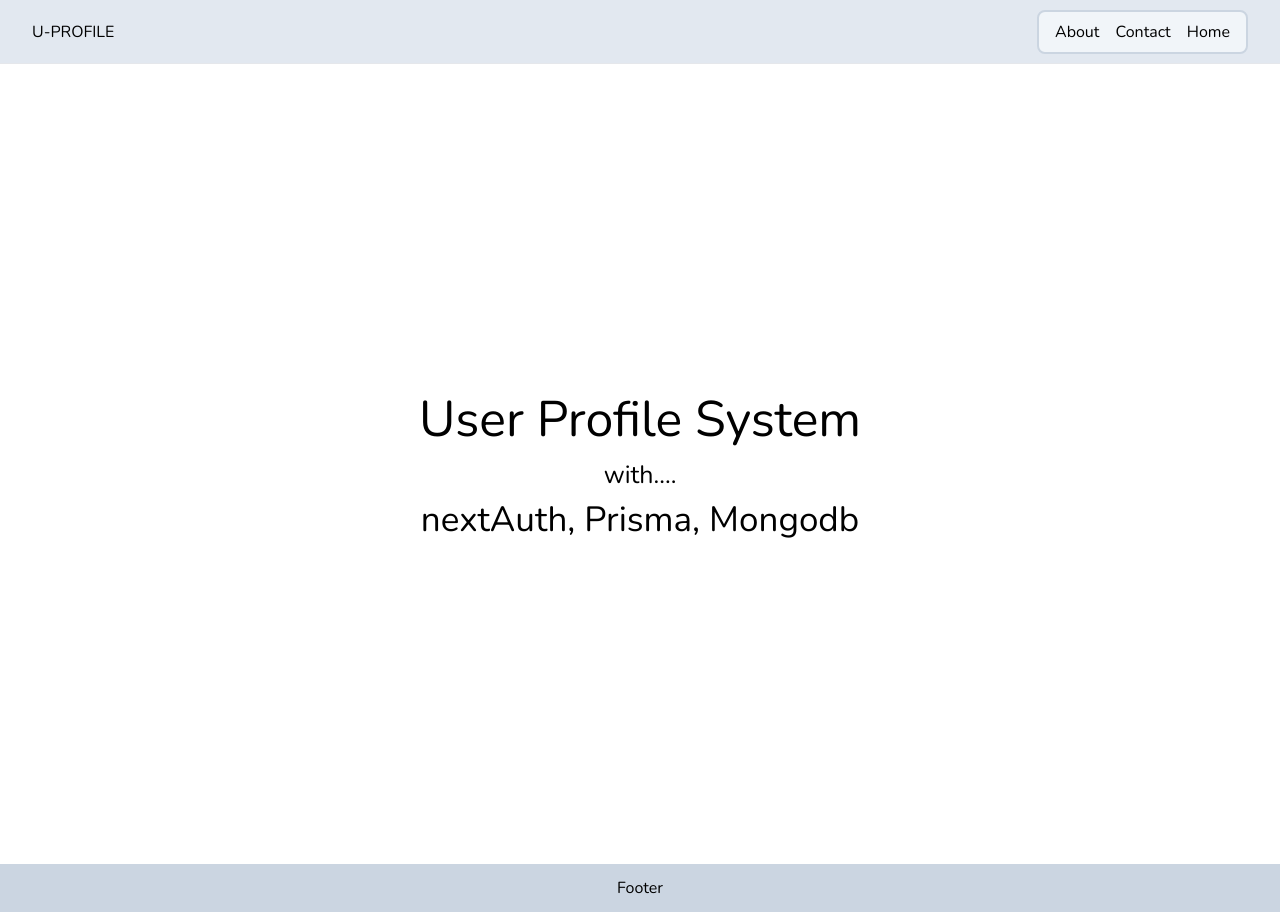
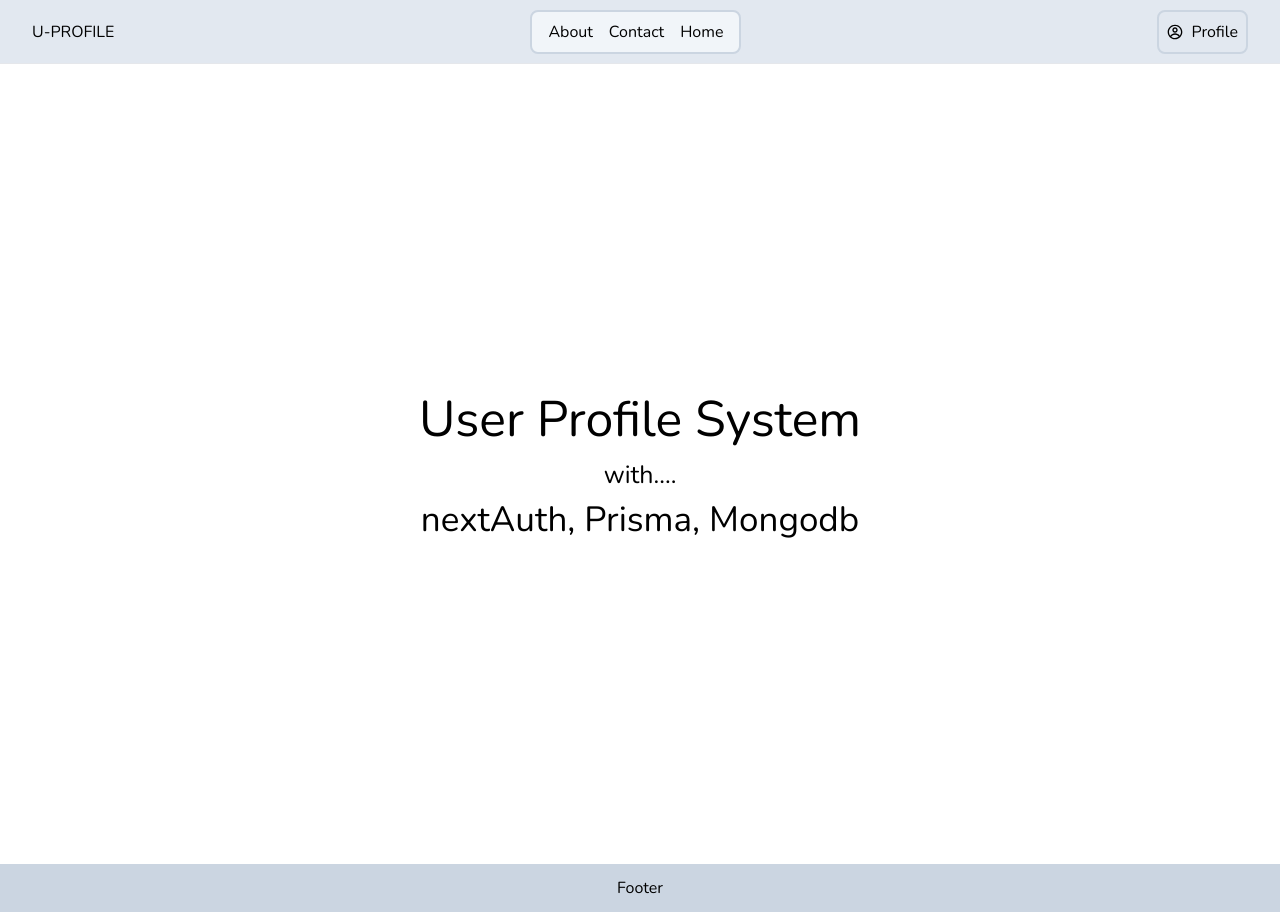
Before and after one commit to LiponRoy/profile-with-nextauth, a Next.js app: page / in a window 1280 px wide. Built offline with nearby package versions, Linux system fonts and the light colour scheme.

Commit message:
created profile dropdown

```diff
--- a/app/globals.css
+++ b/app/globals.css
@@ -27,11 +27,8 @@
 /* Navbar */
 
 .nav-container{
-  @apply relative w-full h-16 bg-slate-200 flex-between px-8 border-b
+  @apply relative w-full h-16 bg-slate-200 flex-between px-8 border-b z-50
 }
 .nav-toggle{
-  @apply absolute fixed top-16 left-0 right-0 flex justify-center items-start md:hidden  bg-slate-200 rounded-b-md p-4 border-t border-slate-400 shadow-[rgba(50,50,93,0.25)_0px_6px_12px_-2px,_rgba(0,0,0,0.3)_0px_3px_7px_-3px]
+  @apply absolute fixed top-16 left-0 right-0 flex justify-center items-start md:hidden  bg-slate-200 p-4 border-t border-slate-400 shadow-[rgba(50,50,93,0.25)_0px_6px_12px_-2px,_rgba(0,0,0,0.3)_0px_3px_7px_-3px]
 }
-.nav-toggle{
-  @apply absolute fixed top-16 left-0 right-0 flex justify-center items-start md:hidden  bg-slate-200 rounded-b-md p-4 border-t border-slate-400 shadow-[rgba(50,50,93,0.25)_0px_6px_12px_-2px,_rgba(0,0,0,0.3)_0px_3px_7px_-3px]
-}
--- a/components/Nevbar.tsx
+++ /dev/null
@@ -1,53 +0,0 @@
-"use client"
-import { Logo } from '.'
-import { navItem } from '@/constants'
-import Link from 'next/link'
-import { useState } from 'react';
-import { FaAlignJustify } from "react-icons/fa";
-import { RxCross2 } from "react-icons/rx";
-
-
-const Nevbar = () => {
-    const [toggle, setToggle] = useState(false);
-
-    const changeToggle = () => {
-        setToggle(!toggle);
-        console.log(toggle)
-    }
-
-
-    return (
-        <div className='nav-container'>
-            <Logo title="U-PROFILE" />
-            <div className='hidden md:flex bg-slate-100 p-2 rounded-lg border-2 border-slate-300'>
-                {navItem.map((value) => (
-
-                    <Link href={value.url} key={value.id}>
-                        <span className=' px-2 hover:text-slate-400'>{value.item}</span>
-                    </Link>
-
-                ))}
-            </div>
-            <div className="md:hidden ">
-                <div onClick={() => changeToggle()} className=" cursor-pointer">
-                    {toggle ? <RxCross2 /> : <FaAlignJustify />}
-
-                </div>
-            </div>
-
-
-            {toggle && <div className="nav-toggle">
-                {navItem.map((value) => (
-
-                    <Link className=' mx-2' onClick={() => changeToggle()} href={value.url} key={value.id}>
-                        <span className=' hover:text-slate-400 my-16'>{value.item}</span>
-                    </Link>
-
-                ))}
-            </div>}
-
-        </div>
-    )
-}
-
-export default Nevbar
--- a/components/index.tsx
+++ b/components/index.tsx
@@ -1,5 +1,5 @@
 import React from 'react'
-import Nevbar from './Nevbar'
+import Nevbar from './navbar/Nevbar'
 import Footer from './Footer'
 import Logo from './navbar/Logo'
 
--- /dev/null
+++ b/components/navbar/Nevbar.tsx
@@ -0,0 +1,107 @@
+'use client';
+import { Logo } from '..';
+import {
+	navItem,
+	profileItem,
+} from '@/constants';
+import Link from 'next/link';
+import { useState } from 'react';
+import { FaAlignJustify } from 'react-icons/fa';
+import { RxCross2 } from 'react-icons/rx';
+import { CgProfile } from 'react-icons/cg';
+
+const Nevbar = () => {
+	const [toggle, setToggle] = useState(false);
+	const [profileToggle, setProfileToggle] =
+		useState(false);
+
+	const changeToggle = () => {
+		setToggle(!toggle);
+	};
+	const changeProfileToggle = () => {
+		setProfileToggle(!profileToggle);
+		console.log(profileToggle);
+	};
+
+	return (
+		<div className="nav-container">
+			<Logo title="U-PROFILE" />
+			<div className="hidden md:flex bg-slate-100 p-2 rounded-lg border-2 border-slate-300">
+				{navItem.map((value) => (
+					<Link href={value.url} key={value.id}>
+						<span className=" px-2 hover:text-slate-400">
+							{value.item}
+						</span>
+					</Link>
+				))}
+			</div>
+			<div className="md:hidden ">
+				<div
+					onClick={() => changeToggle()}
+					className=" cursor-pointer"
+				>
+					{!toggle && <FaAlignJustify />}
+				</div>
+			</div>
+
+			{toggle && (
+				<div className="nav-toggle relative">
+					{navItem.map((value) => (
+						<Link
+							className=" mx-2"
+							onClick={() => changeToggle()}
+							href={value.url}
+							key={value.id}
+						>
+							<span className=" hover:text-slate-400 my-16">
+								{value.item}
+							</span>
+						</Link>
+					))}
+					<div
+						onClick={() => changeToggle()}
+						className=" absolute right-8 cursor-pointer"
+					>
+						<RxCross2 />
+					</div>
+				</div>
+			)}
+
+			<div
+				onClick={() => changeProfileToggle()}
+				className=" cursor-pointer flex justify-center items-center gap-2 border-2 border-slate-300 rounded-lg p-2"
+			>
+				<CgProfile />
+				<span>Profile</span>
+			</div>
+
+			{profileToggle && (
+				<div
+					onClick={() => changeProfileToggle()}
+					className=" justify-center
+          items-center
+          flex
+          overflow-x-hidden
+          overflow-y-auto
+          absolute right-6 top-16
+          z-40
+          outline-none
+          focus:outline-none
+          bg-neutral-800/90
+          rounded-md
+          "
+				>
+					<div className="flex flex-col justify-center items-start bg-slate-400 text-white p-6 gap-y-2 ">
+						{profileItem.map((val) => (
+							<Link key={val.id} href={val.url}>
+								{val.item}
+							</Link>
+						))}
+					</div>
+				</div>
+			)}
+		</div>
+	);
+};
+
+export default Nevbar;
--- /dev/null
+++ b/components/navbar/ToggleMenu.tsx
@@ -0,0 +1,11 @@
+import React from 'react'
+
+const ToggleMenu = () => {
+  return (
+    <div className=' absolute '>
+
+    </div>
+  )
+}
+
+export default ToggleMenu
--- a/constants/index.tsx
+++ b/constants/index.tsx
@@ -20,3 +20,20 @@
 
     }
 ]
+
+export const profileItem=[
+    {
+        id:"1",
+        item: "Login",
+        url:'/'
+
+
+    },
+    {
+        id:"2",
+        item: "Register",
+        url:'/'
+
+    },
+
+]
```
